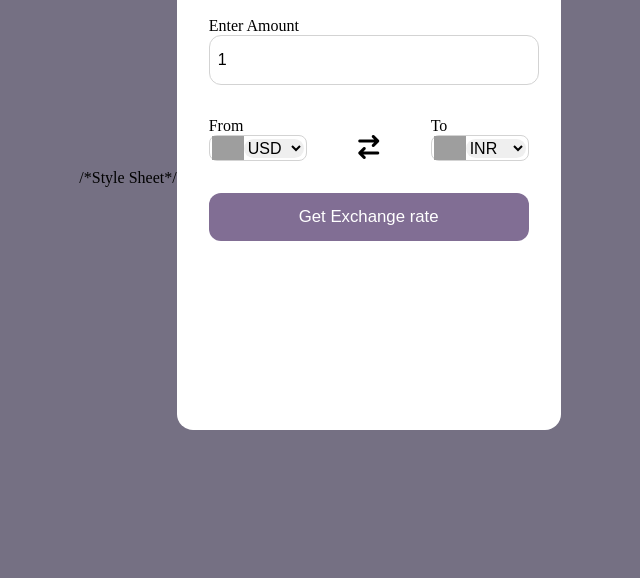
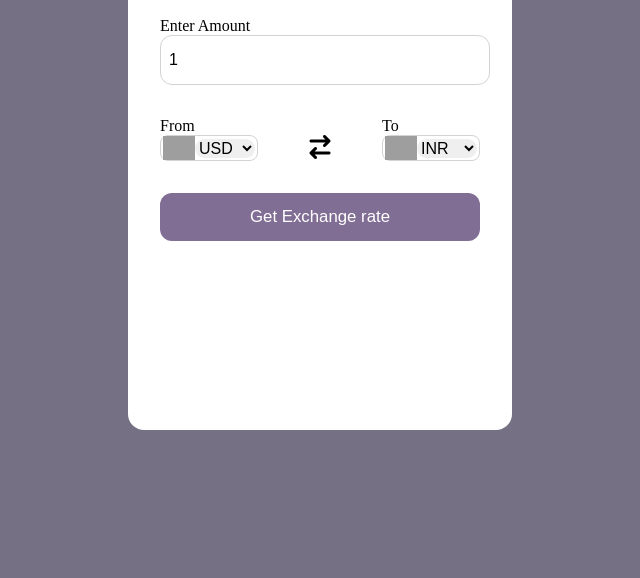
Before and after one commit to rushikeshmadas04/Currex, a plain HTML site: page index.html in a window 1280 px wide. Shown: the part 222-800 px from the top of the page, without its empty margins (320-960 px from the left). Drawn offline with Linux system fonts and the light colour scheme; grey boxes are pictures that could not be loaded.

Commit message:
Update index.html

```diff
--- a/index.html
+++ b/index.html
@@ -4,7 +4,7 @@
     <meta charset="UTF-8">
     <meta name="viewport" content="width=device-width, initial-scale=1.0">
     <title>Currex</title>
-    <link rel="stylesheet" href="currency.css"> /*Style Sheet*/
+    <link rel="stylesheet" href="currency.css">
     <link rel="stylesheet" href="https://cdnjs.cloudflare.com/ajax/libs/font-awesome/6.6.0/css/all.min.css" integrity="sha512-Kc323vGBEqzTmouAECnVceyQqyqdsSiqLQISBL29aUW4U/M7pSPA/gEUZQqv1cwx4OnYxTxve5UMg5GT6L4JJg==" crossorigin="anonymous" referrerpolicy="no-referrer" />
 </head>
 <body>
```
